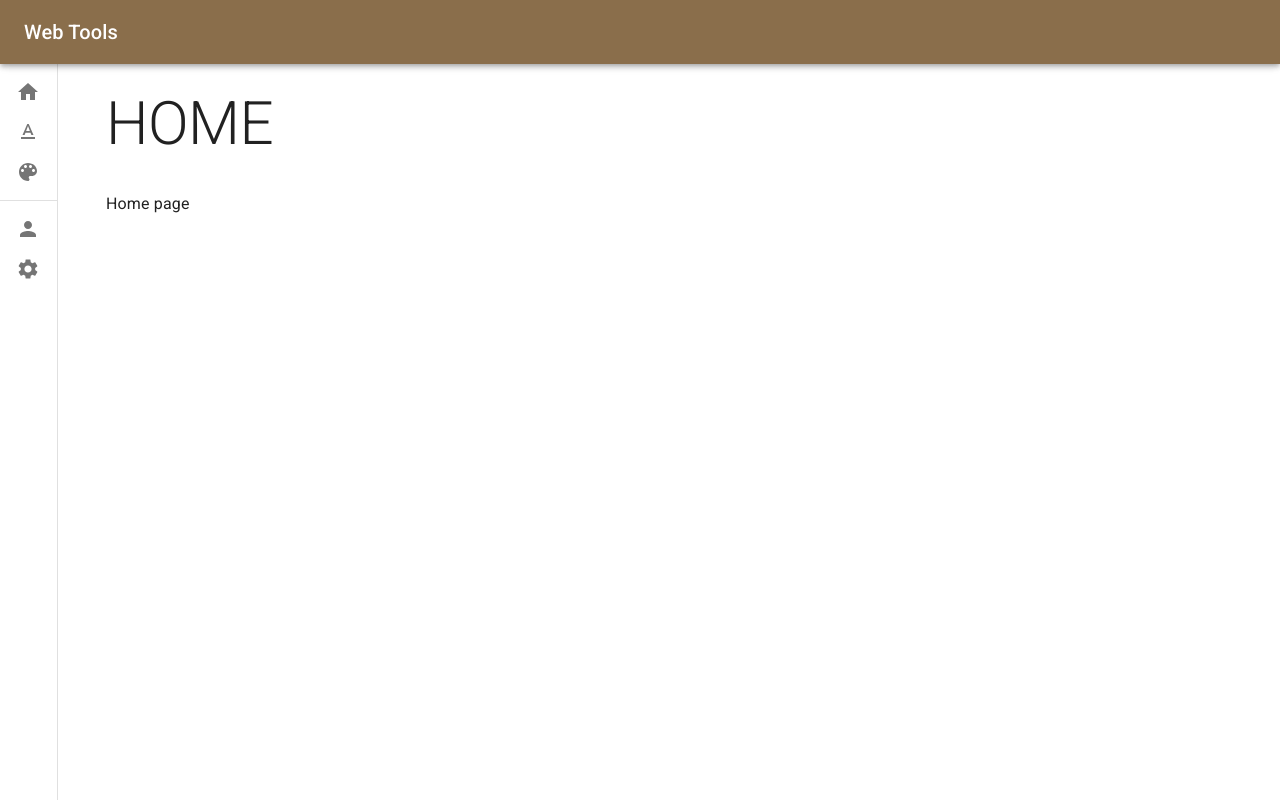
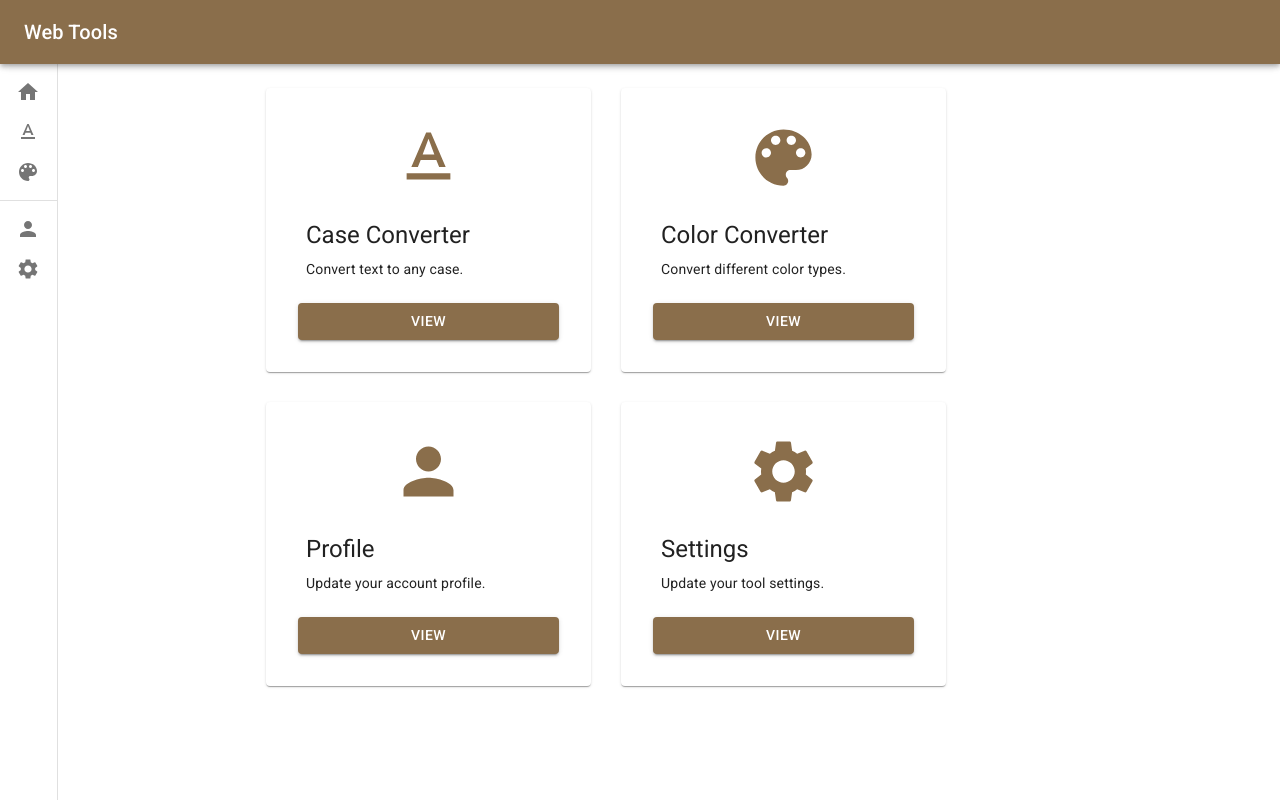
Before and after one commit to huffmanks/tools-react, a React (Create React App) app: page / in a window 1280 px wide. Built offline with nearby package versions, Linux system fonts and the light colour scheme.

Commit message:
homepage

```diff
--- a/src/components/pages/Home/index.js
+++ b/src/components/pages/Home/index.js
@@ -1,10 +1,9 @@
-import PageTitle from '../../layout/PageTitle'
+import HomeCards from '../../utilities/HomeCards'
 
 const Home = () => {
     return (
         <>
-            <PageTitle>Home</PageTitle>
-            <div>Home page</div>
+            <HomeCards />
         </>
     )
 }
--- a/src/components/routes/routesArray/index.js
+++ b/src/components/routes/routesArray/index.js
@@ -20,6 +20,7 @@ export const routesArray = [
         name: 'Home',
         key: 'home',
         icon: <HomeIcon />,
+        description: 'Web dev tools.',
     },
     // {
     //     path: '/aspect-ratio-calculator',
@@ -27,6 +28,7 @@ export const routesArray = [
     //     name: 'Aspect Ratio Calculator',
     //     key: 'aspect-ratio-calculator',
     //     icon: <AspectRatioIcon />,
+    //     description: 'Calculate the aspect ratio from an original image.',
     // },
     {
         path: '/case-converter',
@@ -34,6 +36,7 @@ export const routesArray = [
         name: 'Case Converter',
         key: 'case-converter',
         icon: <TextFormatIcon />,
+        description: 'Convert text to any case.',
     },
     {
         path: '/color-converter',
@@ -41,6 +44,7 @@ export const routesArray = [
         name: 'Color Converter',
         key: 'color-converter',
         icon: <ColorLensIcon />,
+        description: 'Convert different color types.',
     },
     {
         path: '/profile',
@@ -48,6 +52,7 @@ export const routesArray = [
         name: 'Profile',
         key: 'profile',
         icon: <PersonIcon />,
+        description: 'Update your account profile.',
     },
     {
         path: '/settings',
@@ -55,5 +60,6 @@ export const routesArray = [
         name: 'Settings',
         key: 'settings',
         icon: <SettingsIcon />,
+        description: 'Update your tool settings.',
     },
 ]
--- a/src/components/utilities/ColorConverter/ColorPicker/index.css
+++ b/src/components/utilities/ColorConverter/ColorPicker/index.css
@@ -21,7 +21,7 @@
 
 .custom-layout .react-colorful__hue,
 .custom-layout .react-colorful__alpha {
-    height: 14px;
+    height: 35px;
     border-radius: 5px;
 }
 
--- /dev/null
+++ b/src/components/utilities/HomeCards/index.css
@@ -0,0 +1,22 @@
+.card-flex {
+    display: flex;
+    flex-wrap: wrap;
+    justify-content: center;
+    align-items: center;
+    gap: 30px;
+}
+
+.card {
+    flex: 0 0 325px;
+}
+
+.card-icon {
+    display: flex;
+    justify-content: center;
+    align-items: center;
+}
+
+.card-icon svg {
+    color: #8a6e4b;
+    font-size: 75px !important;
+}
--- /dev/null
+++ b/src/components/utilities/HomeCards/index.js
@@ -0,0 +1,49 @@
+import Card from '@mui/material/Card'
+import CardActions from '@mui/material/CardActions'
+import CardContent from '@mui/material/CardContent'
+import IconButton from '@mui/material/IconButton'
+import Button from '@mui/material/Button'
+import Typography from '@mui/material/Typography'
+
+import { routesArray } from '../../Routes/routesArray'
+
+import './index.css'
+
+const HomeCards = () => {
+    return (
+        <div className='card-flex'>
+            {routesArray.slice(1).map(({ key, path, name, icon, description }) => (
+                <Card className='card' key={key} sx={{ maxWidth: 345, padding: 3 }}>
+                    <div className='card-icon'>
+                        <IconButton component='a' href={path} aria-label={name}>
+                            {icon}
+                        </IconButton>
+                    </div>
+                    <CardContent>
+                        <Typography gutterBottom variant='h5' component='div'>
+                            {name}
+                        </Typography>
+                        <Typography variant='body2'>{description}</Typography>
+                    </CardContent>
+                    <CardActions>
+                        <Button
+                            variant='contained'
+                            component='a'
+                            href={path}
+                            sx={{
+                                backgroundColor: '#8a6e4b',
+                                ':hover': {
+                                    backgroundColor: '#222',
+                                },
+                            }}
+                            fullWidth>
+                            View
+                        </Button>
+                    </CardActions>
+                </Card>
+            ))}
+        </div>
+    )
+}
+
+export default HomeCards
```
